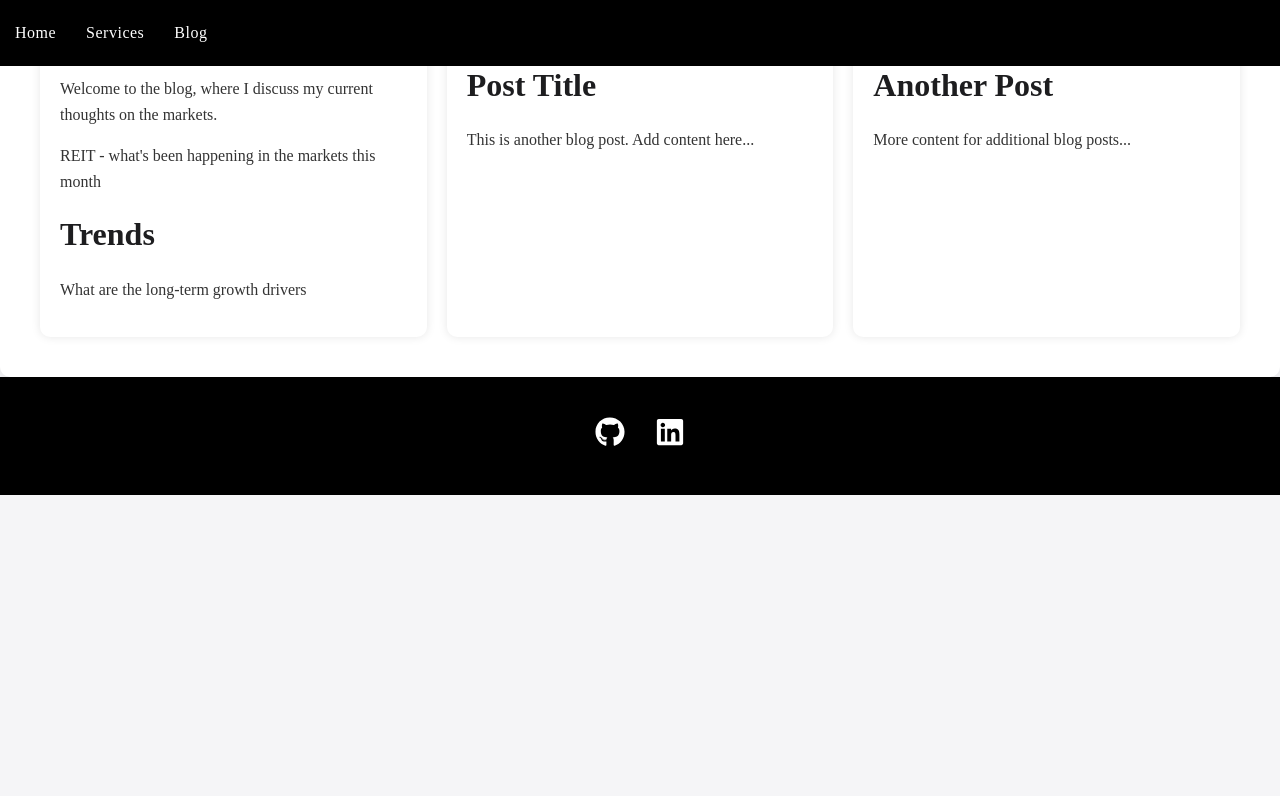
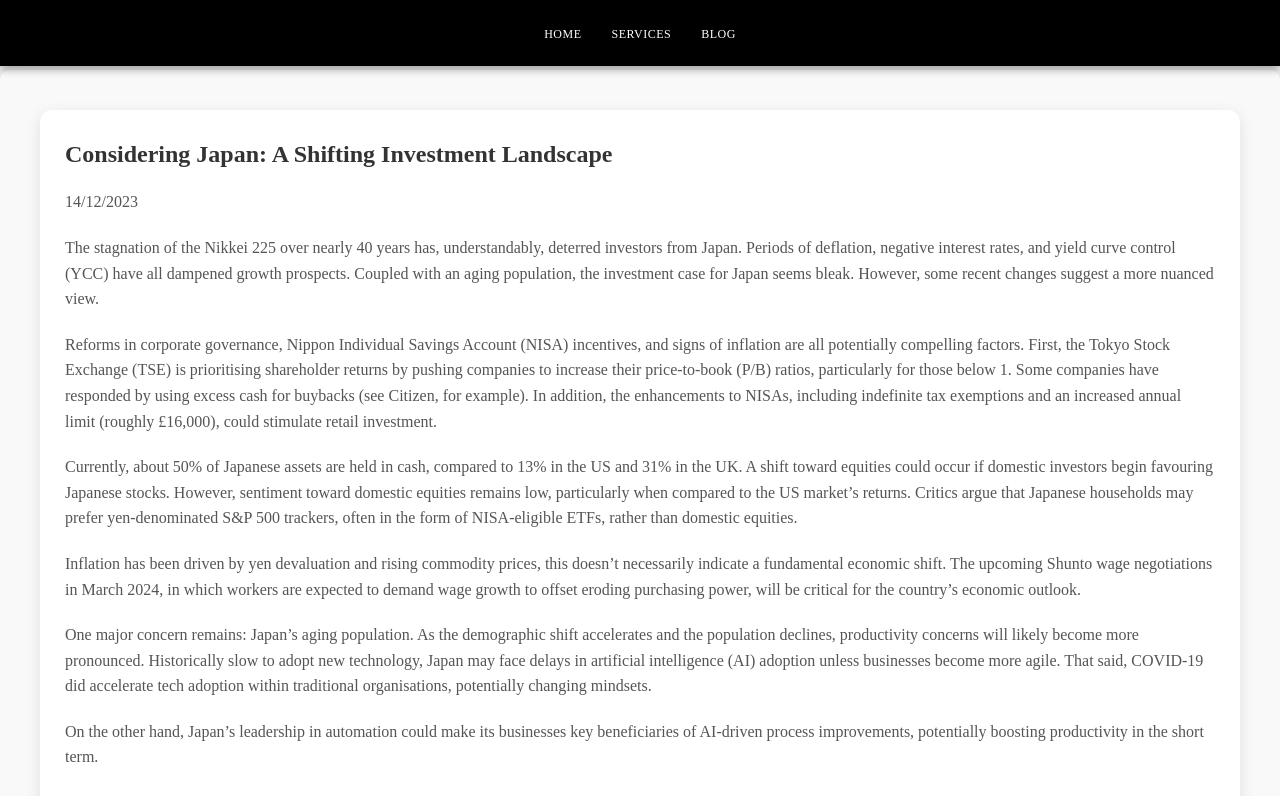
Before and after one commit to LEllis0/LEllis0.github.io, a React (Create React App) app in the folder personal-website/: page /blog in a window 1280 px wide. Shown: the top 796 px of the page. Built offline with nearby package versions, Linux system fonts and the light colour scheme.

Commit message:
Fixed blog styling and added a gallery section

```diff
--- a/personal-website/src/App.css
+++ b/personal-website/src/App.css
@@ -1,6 +1,6 @@
 /* General Styles */
 body {
-  font-family: 'Myriad Pro';
+  font-family: myriad-pro;
   background-color: #f5f5f7; /* Light gray background */
   color: #333; /* Dark gray text for contrast */
   margin: 0;
@@ -44,13 +44,19 @@ h2 {
   background-color: #000000; /* Black background for navbar */
   padding: 20px 0;
   display: flex;
-  justify-content: space-between;
+  justify-content: center;
   align-items: center;
   position: fixed;
   top: 0;
   left: 0;
   width: 100%;
   z-index: 1000; /* Ensure the navbar is on top */
+  transition: box-shadow 0.3s ease; /* Smooth transition for shadow */
+}
+
+/* Add shadow on navbar hover */
+.navbar:hover {
+  box-shadow: 0 4px 8px rgba(0, 0, 0, 0.3); /* Slight shadow on hover */
 }
 
 .navbar-list {
@@ -67,16 +73,36 @@ h2 {
 .navbar-link {
   color: #fff; /* White text for contrast */
   text-decoration: none;
-  font-size: 16px;
+  font-size: 12px;
   letter-spacing: 0.5px; /* Slight letter spacing */
-  transition: transform 0.3s ease, color 0.3s ease, border-bottom 0.3s ease; /* Smooth transition for scaling, color change, and border */
+  position: relative; /* Required for the ::after element */
+  transition: transform 0.3s ease, color 0.3s ease; /* Smooth transition for scaling and color change */
 }
 
+/* Smooth underline effect */
+.navbar-link::after {
+  content: "";
+  position: absolute;
+  width: 100%;
+  height: 2px;
+  bottom: -5px; /* Position the underline slightly below the text */
+  left: 0;
+  background-color: #e0e0e0; /* Underline color */
+  transform: scaleX(0); /* Start with no underline */
+  transform-origin: right; /* Start animation from the right */
+  transition: transform 0.3s ease-in-out; /* Smooth underline animation */
+}
+
+/* Hover state for the link */
 .navbar-link:hover {
   transform: scale(1.2); /* Scale the link to 120% of its original size */
-  -webkit-transform: scale(1.2); /* For Safari */
-  -ms-transform: scale(1.2); /* For IE 9 */
-  color: #e0e0e0; /* Slightly lighter color on hover (optional) */
+  color: #e0e0e0; /* Slightly lighter color on hover */
+}
+
+/* Animate the underline on hover */
+.navbar-link:hover::after {
+  transform: scaleX(1); /* Expand the underline */
+  transform-origin: left; /* Animate from left to right */
 }
 
 /* Footer */
@@ -84,7 +110,7 @@ h2 {
   background-color: #000; /* Black background for footer */
   padding: 40px 0;
   text-align: center;
-  position: fixed;
+  position: relative;
   width: 100%;
   color: #fff; /* White text */
 }
@@ -111,22 +137,57 @@ h2 {
 /* Blog Section */
 .blog-section {
   display: grid;
-  grid-template-columns: repeat(auto-fill, minmax(300px, 1fr)); /* Adjust column width */
-  gap: 20px; /* Spacing between blocks */
+  margin-top: 70px;
+  margin-bottom: 10px;
+  grid-template-columns: repeat(auto-fill, minmax(600px, 1fr)); /* Responsive columns */
+  gap: 25px; /* Spacing between blocks */
+  padding: 40px; /* Add some padding around the grid */
+  background-color: #f9f9f9; /* Light background for the blog section */
 }
 
+/* Blog Post Card */
 .blog-post {
   background-color: #fff; /* White background for blog posts */
-  border-radius: 10px; /* Rounded corners */
-  box-shadow: 0 0 10px rgba(0, 0, 0, 0.1); /* Subtle shadow for depth */
-  padding: 20px;
+  border-radius: 12px; /* Softer rounded corners */
+  box-shadow: 0 4px 15px rgba(0, 0, 0, 0.1); /* Enhanced shadow for more depth */
+  padding: 25px;
+  transition: transform 0.3s ease, box-shadow 0.3s ease; /* Smooth transitions */
+  overflow: hidden; /* Ensure nothing overflows outside the card */
 }
 
-/* Optional: Adjustments for headings and text */
-.blog-post h2 {
-  margin-top: 0;
+/* Hover Effect for Blog Post */
+.blog-post:hover {
+  transform: scale3d(1.02,1.02,1.02); /* Lift the card on hover */
+  box-shadow: 0 8px 20px rgba(0, 0, 0, 0.15); /* Stronger shadow on hover */
 }
 
+/* Blog Post Title */
+.blog-post h2 {
+  font-size: 24px; /* Larger title */
+  margin-top: 0;
+  margin-bottom: 15px;
+  font-weight: 600; /* Bolder title */
+  color: #333; /* Darker text for better readability */
+  transition: color 0.3s ease; /* Smooth color transition */
+}
+
+/* Hover Effect for Blog Post Title */
+.blog-post:hover h2 {
+  color: #007bff; /* Change color on hover (adjust to your brand color) */
+}
+
+/* Blog Post Paragraphs */
 .blog-post p {
-  margin-bottom: 15px;
+  font-size: 16px; /* Larger text for better readability */
+  line-height: 1.6; /* Spacing between lines */
+  margin-bottom: 20px;
+  color: #555; /* Softer gray color for text */
 }
+
+/* Responsive Design for Small Screens */
+@media (max-width: 600px) {
+  .blog-section {
+    grid-template-columns: 1fr; /* Single column on smaller screens */
+    padding: 20px;
+  }
+}
--- a/personal-website/src/components/Blog.js
+++ b/personal-website/src/components/Blog.js
@@ -1,24 +1,47 @@
 import React from 'react';
-import '../App.css'; // Make sure this import is included
+import '../App.css';
+
+const blogPosts = [
+  {
+    id: 1,
+    title: 'Considering Japan: A Shifting Investment Landscape',
+    date: '14/12/2023',
+    content: [
+      'The stagnation of the Nikkei 225 over nearly 40 years has, understandably, deterred investors from Japan. Periods of deflation, negative interest rates, and yield curve control (YCC) have all dampened growth prospects. Coupled with an aging population, the investment case for Japan seems bleak. However, some recent changes suggest a more nuanced view.',
+      'Reforms in corporate governance, Nippon Individual Savings Account (NISA) incentives, and signs of inflation are all potentially compelling factors. First, the Tokyo Stock Exchange (TSE) is prioritising shareholder returns by pushing companies to increase their price-to-book (P/B) ratios, particularly for those below 1. Some companies have responded by using excess cash for buybacks (see Citizen, for example). In addition, the enhancements to NISAs, including indefinite tax exemptions and an increased annual limit (roughly £16,000), could stimulate retail investment.',
+      'Currently, about 50% of Japanese assets are held in cash, compared to 13% in the US and 31% in the UK. A shift toward equities could occur if domestic investors begin favouring Japanese stocks. However, sentiment toward domestic equities remains low, particularly when compared to the US market’s returns. Critics argue that Japanese households may prefer yen-denominated S&P 500 trackers, often in the form of NISA-eligible ETFs, rather than domestic equities.',
+      'Inflation has been driven by yen devaluation and rising commodity prices, this doesn’t necessarily indicate a fundamental economic shift. The upcoming Shunto wage negotiations in March 2024, in which workers are expected to demand wage growth to offset eroding purchasing power, will be critical for the country’s economic outlook.',
+      'One major concern remains: Japan’s aging population. As the demographic shift accelerates and the population declines, productivity concerns will likely become more pronounced. Historically slow to adopt new technology, Japan may face delays in artificial intelligence (AI) adoption unless businesses become more agile. That said, COVID-19 did accelerate tech adoption within traditional organisations, potentially changing mindsets.',
+      'On the other hand, Japan’s leadership in automation could make its businesses key beneficiaries of AI-driven process improvements, potentially boosting productivity in the short term.'
+    ],
+    conclusion: 'Conclusion: Overweight Japan, with Compelling Short- to Medium-Term Drivers'
+  },
+  {
+    id: 2,
+    title: 'Test',
+    date: '15/09/2024',
+    content: [
+      'Para 1',
+      'Para 2',
+      'Para 3'
+    ],
+    conclusion: 'Test'
+  }
+];
 
 const Blog = () => {
   return (
     <section className="blog-section">
-      <div className="blog-post">
-        <p>Welcome to the blog, where I discuss my current thoughts on the markets.</p>
-        <p>REIT - what's been happening in the markets this month</p>
-        <h2>Trends</h2>
-        <p>What are the long-term growth drivers</p>
-      </div>
-      <div className="blog-post">
-        <h2>Post Title</h2>
-        <p>This is another blog post. Add content here...</p>
-      </div>
-      <div className="blog-post">
-        <h2>Another Post</h2>
-        <p>More content for additional blog posts...</p>
-      </div>
-      {/* Add more blog-post divs as needed */}
+      {blogPosts.map((post) => (
+        <div className="blog-post" key={post.id}>
+          <h2>{post.title}</h2>
+          <p>{post.date}</p>
+          {post.content.map((paragraph, index) => (
+            <p key={index}>{paragraph}</p>
+          ))}
+          <h3>{post.conclusion}</h3>
+        </div>
+      ))}
     </section>
   );
 };
--- a/personal-website/src/components/Home.js
+++ b/personal-website/src/components/Home.js
@@ -4,7 +4,7 @@ import '../App.css';
 const Home = () => {
   return (
     <section className='home-section'>
-      <p>Hi! I'm Lewis, a young professional working in the financial sector. I help students and professionals achieve their academic and career goals.</p>
+      <p>I'm Lewis.</p>
     </section>
   );
 };
--- a/personal-website/src/components/NavBar.js
+++ b/personal-website/src/components/NavBar.js
@@ -7,13 +7,13 @@ function NavBar() {
     <nav className="navbar">
       <ul className="navbar-list">
         <li className="navbar-item">
-          <Link to="/" className="navbar-link">Home</Link>
+          <Link to="/" className="navbar-link">HOME</Link>
         </li>
         <li className="navbar-item">
-          <Link to="/services" className="navbar-link">Services</Link>
+          <Link to="/services" className="navbar-link">SERVICES</Link>
         </li>
         <li className="navbar-item">
-          <Link to="/blog" className="navbar-link">Blog</Link>
+          <Link to="/blog" className="navbar-link">BLOG</Link>
         </li>
       </ul>
     </nav>
```
Also changed, not shown: personal-website/src/components/Gallery.js (added, +9 -0 lines).
